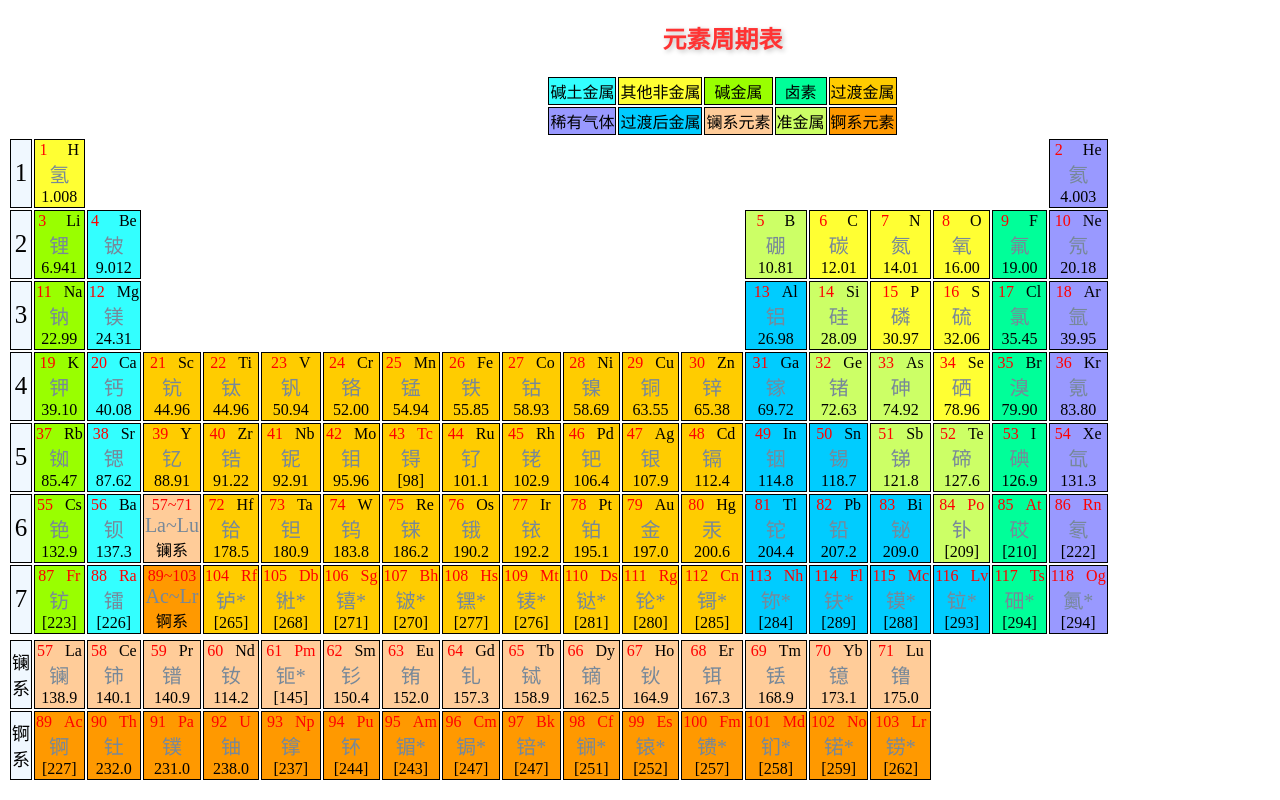
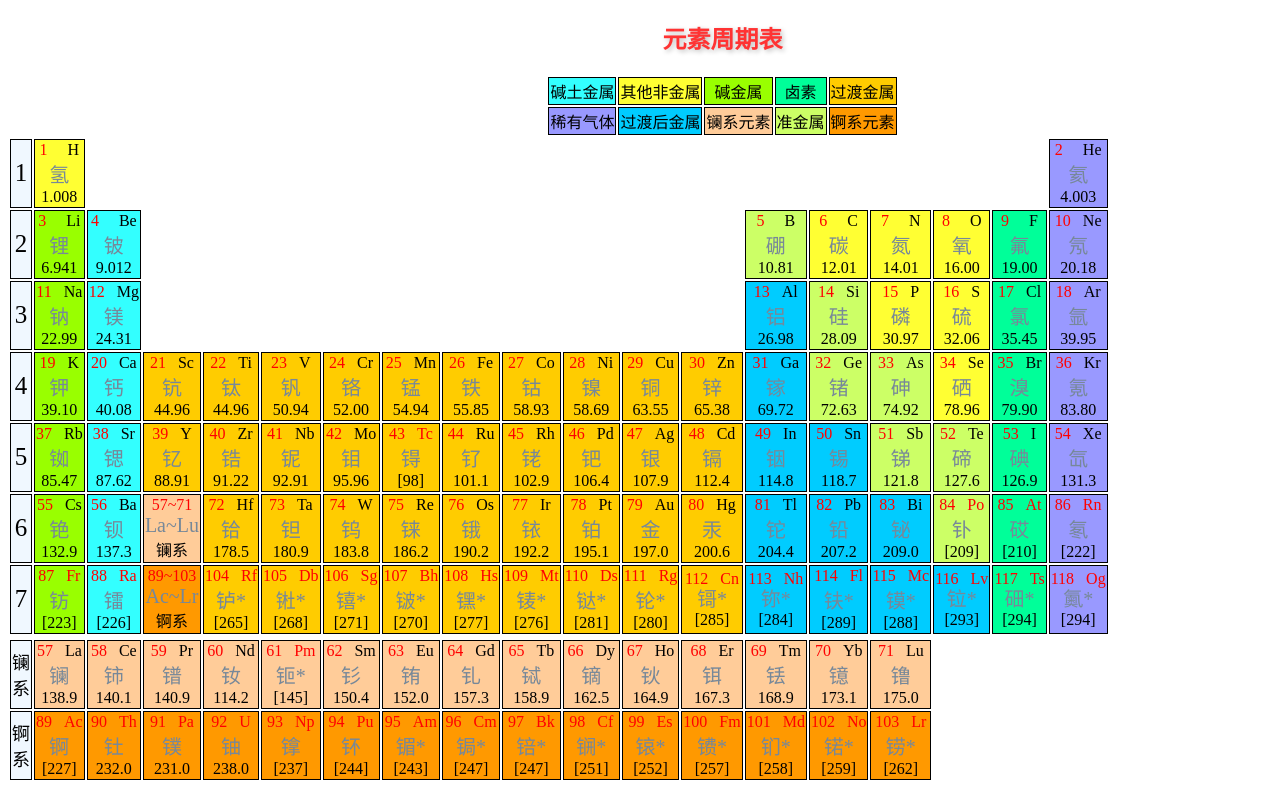
Before and after one commit to hcmkk/Web, a plain HTML site: page Table/元素周期表2.0.html in a window 1280 px wide. Drawn offline with Linux system fonts and the light colour scheme.

Commit message:
新增104-108字体
新增了剩下看不见的字体

```diff
--- a/Table/元素周期表2.0.html
+++ b/Table/元素周期表2.0.html
@@ -82,6 +82,13 @@ span a:visited {
 .red {
   color: red;
 }
+@font-face {
+    font-family: "思源黑体";
+    src: url("https://hcmkk.github.io/Web/html/fonts/思源黑体.ttf");
+    }
+.font {
+  font-family: '思源黑体';
+  }
 </style>
 </head>
 <body>
@@ -377,10 +384,10 @@ span a:visited {
 <td class="No5"><span class="two">111&nbsp;&nbsp;&nbsp;</span><span class="three_red">Rg</span><br /><span class="four">
 <a href="https://baike.baidu.com/item/%E9%8C%80/84278?noadapt=1" target="_blank">𬬭*</a>
 </span><br /><span class="five">[280]</span></td>
-<td class="No5"><span class="two">112&nbsp;&nbsp;&nbsp;</span><span class="three_red">Cn</span><br /><span class="four">
+<td class="No5"><span class="two">112&nbsp;&nbsp;&nbsp;</span><span class="three_red">Cn</span><br /><span class="four font">
 <a href="https://baike.baidu.com/item/%E9%8E%B6/7265?noadapt=1" target="_blank">鿔*</a>
 </span><br /><span class="five">[285]</span></td>
-<td class="No7"><span class="two">113&nbsp;&nbsp;&nbsp;</span><span class="three_red">Nh</span><br /><span class="four">
+<td class="No7"><span class="two">113&nbsp;&nbsp;&nbsp;</span><span class="three_red">Nh</span><br /><span class="four font">
 <a href="https://baike.baidu.com/item/%E9%89%A8/20439023?noadapt=1" target="_blank">鿭*</a>
 </span><br /><span class="five">[284]</span></td>
 <td class="No7"><span class="two">114&nbsp;&nbsp;&nbsp;</span><span class="three_red">Fl</span><br /><span class="four">
@@ -389,13 +396,13 @@ span a:visited {
 <td class="No7"><span class="two">115&nbsp;&nbsp;&nbsp;</span><span class="three_red">Mc</span><br /><span class="four">
 <a href="https://baike.baidu.com/item/%E9%95%86/20434206?noadapt=1" target="_blank">镆*</a>
 </span><br /><span class="five">[288]</span></td>
-<td class="No7"><span class="two">116&nbsp;&nbsp;&nbsp;</span><span class="three_red">Lv</span><br /><span class="four">
+<td class="No7"><span class="two">116&nbsp;&nbsp;&nbsp;</span><span class="three_red">Lv</span><br /><span class="four font">
 <a href="https://baike.baidu.com/item/%E9%89%9D/85150?noadapt=1" target="_blank">𫟷*</a>
 </span><br /><span class="five">[293]</span></td>
-<td class="No4"><span class="two">117&nbsp;&nbsp;&nbsp;</span><span class="three_red">Ts</span><br /><span class="four">
+<td class="No4"><span class="two">117&nbsp;&nbsp;&nbsp;</span><span class="three_red">Ts</span><br /><span class="four font">
 <a href="https://baike.baidu.com/item/Ts/19730808?noadapt=1" target="_blank">鿬*</a>
 </span><br /><span class="five">[294]</span></td>
-<td class="No6"><span class="two">118&nbsp;&nbsp;&nbsp;</span><span class="three_red">Og</span><br /><span class="four">
+<td class="No6"><span class="two">118&nbsp;&nbsp;&nbsp;</span><span class="three_red">Og</span><br /><span class="four font">
 <a href="https://baike.baidu.com/item/OG/19729275?noadapt=1" target="_blank">鿫*</a>
 </span><br /><span class="five">[294]</span></td>
 </tr>
```
